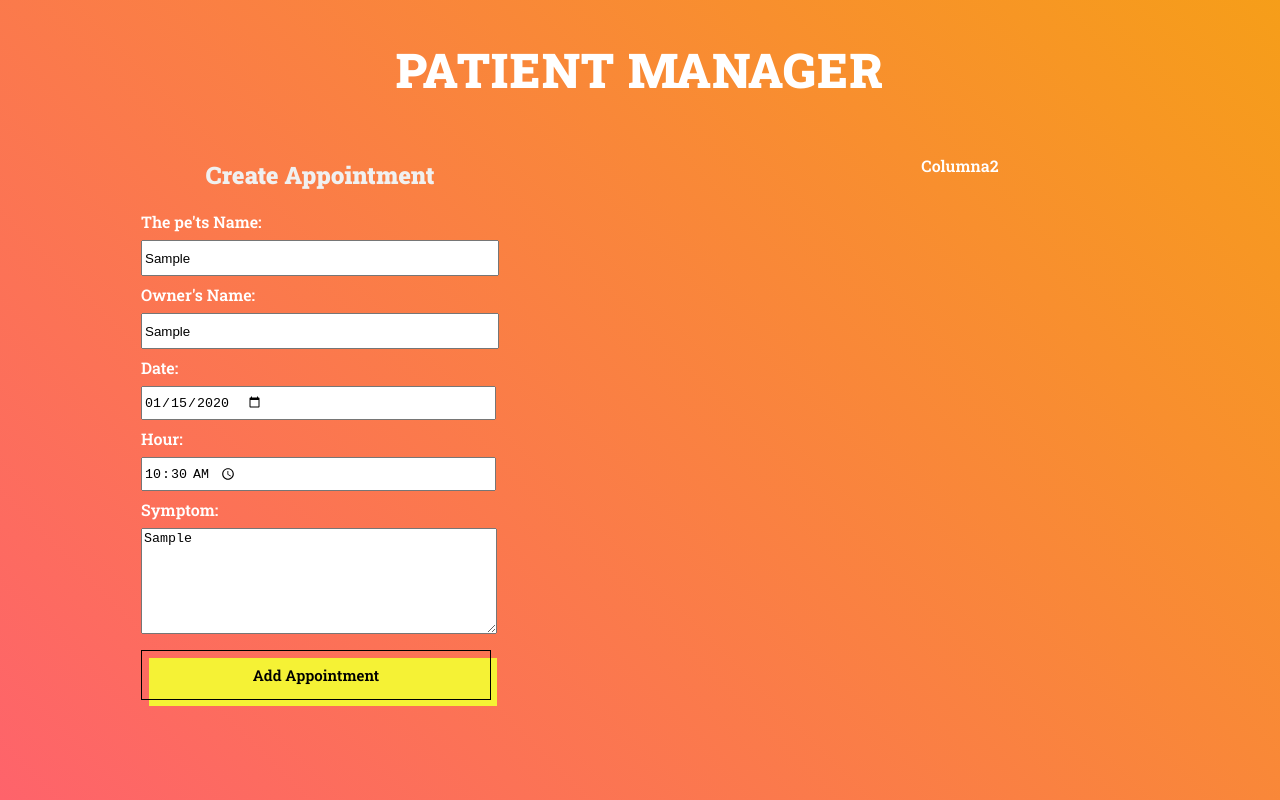
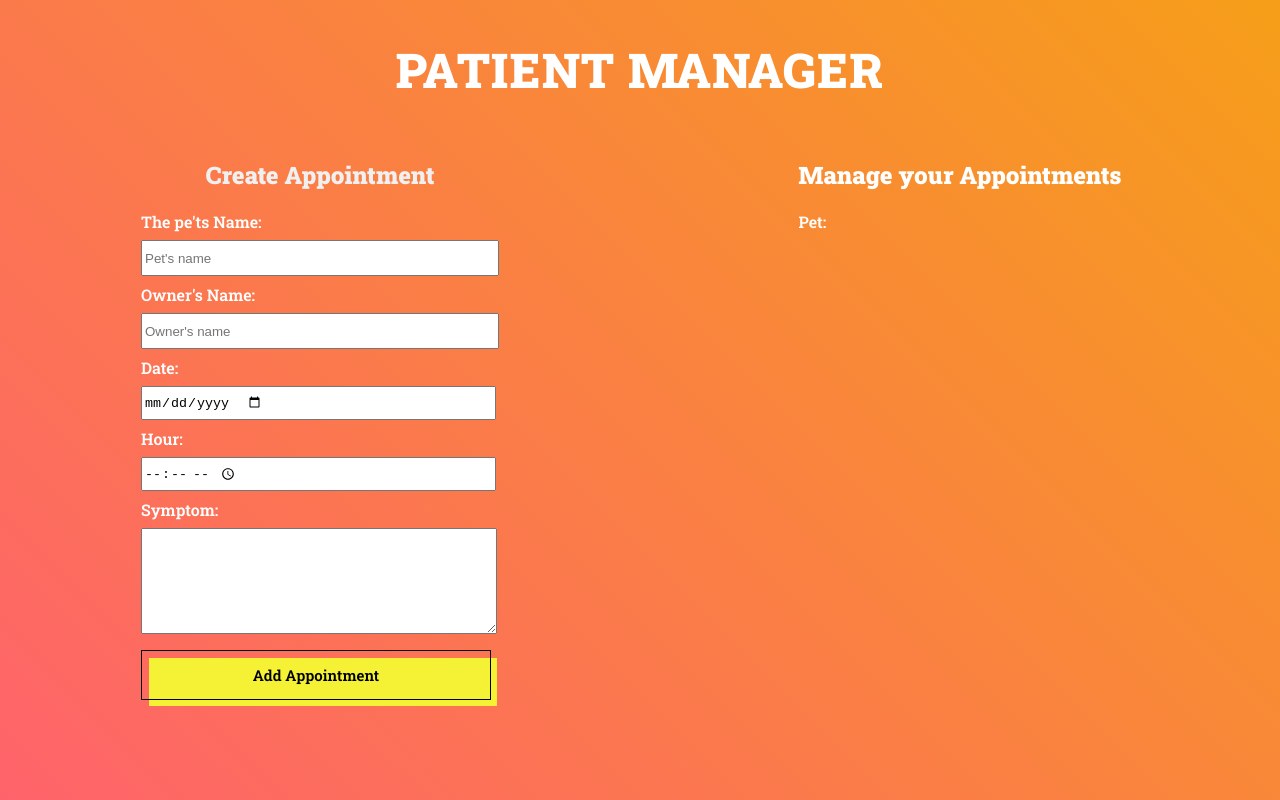
Before and after one commit to JulianBarbossa9/Patient-Manager---Pet, a React (Create React App) app: page / in a window 1280 px wide. Both pictures are taken after typing "Sample", "Sample", "2020-01-15", "10:30", "Sample" into the empty fields and a click on the button "Add Appointment". Built offline with nearby package versions, Linux system fonts and the light colour scheme.

Commit message:
create appoints

```diff
--- a/src/App.js
+++ b/src/App.js
@@ -1,8 +1,24 @@
-import React, {Fragment} from "react";
+import React, {Fragment, useState} from "react";
 import Formulario from "./components/Formulario";
+import Appoint from "./components/Appoint";
+
 
 
 function App() {
+
+  /**
+   * Arreglo de citas
+   */
+  const [appoints, modifiAppoints ] = useState([]);
+
+  //Funcion para guardar tanto la nueva cita como la antigua cita
+  const createAppoint = cita => {
+    modifiAppoints([
+      ...appoints,
+      cita
+    ]);
+  }
+
   return (
     <Fragment>
       <div className="container">
@@ -13,12 +29,23 @@ function App() {
 
         <div className="column-1">
           <div>
-            <Formulario />
+          <h2>Create Appointment</h2>
+            <Formulario
+              createAppoint={createAppoint}// Esto es un Prop
+            />
           </div>
         </div>
 
         <div className="column-2">
-          <p>Columna2</p>
+
+          <div>
+            {appoints.map(appoint => (
+              <Appoint
+              key={appoint.id}
+              appoint={appoint}
+              />
+            ))}
+          </div>
         </div>
 
 
--- /dev/null
+++ b/src/components/Appoint.js
@@ -0,0 +1,15 @@
+import React, {Fragment} from "react";// imr
+
+const Appoint = () => {
+    return (
+        <Fragment>
+             <h2>Manage your Appointments</h2>
+
+             <div className="appoints">
+                <p>Pet: <span></span></p>
+             </div>
+        </Fragment>
+    );
+}
+
+export default Appoint;
--- a/src/components/Formulario.js
+++ b/src/components/Formulario.js
@@ -1,7 +1,7 @@
 import React, {Fragment, useState} from "react";
 import {v4 as uuidv4} from 'uuid';// Esto es una libreria que ayuda a crear id se uso (nmp i uuid) en la consola
 
-const Formulario = () => {
+const Formulario = ({createAppoint}) => {
 
 /**
  * Crear State de las citas
@@ -18,7 +18,6 @@ const [appoint, modifyAppoint] = useState({ //Objeto con ciertas propiedades
 /**
  * Creo otro state cuando no hayan llenado todo
  */
-
 const [error, modifyError] = useState(false);
 
 // Función que se ejecuta cada que el usuario escribe un input
@@ -40,7 +39,7 @@ const submitAppoint = e =>{
         return;
     }
 
-    // Eliminar mensaje de error
+    // Eliminar mensaje de error previo
     modifyError(false);
 
     //Asignar un ID
@@ -49,17 +48,24 @@ const submitAppoint = e =>{
 
 
     // Crear la cita --- colocarla en el state principal
-
+    createAppoint(appoint);
 
     //Reiniciar el Form
+    modifyAppoint({
+        pet: '',
+        ownerName: '',
+        date: '',
+        hour: '',
+        symptom: ''
+    })
 }
 
 //Extraer los valores ---> la otra forma es appoint.pet, appoint.ownerName
 const {pet, ownerName, date, hour, symptom } = appoint;
 
-    return (
-            <Fragment>
-                <h2>Create Appointment</h2>
+return (
+    <Fragment>
+
 
                 <form
                     onSubmit={submitAppoint}
```
